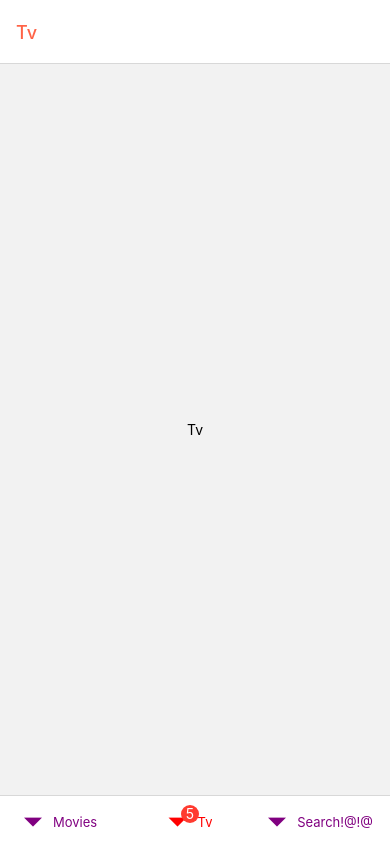
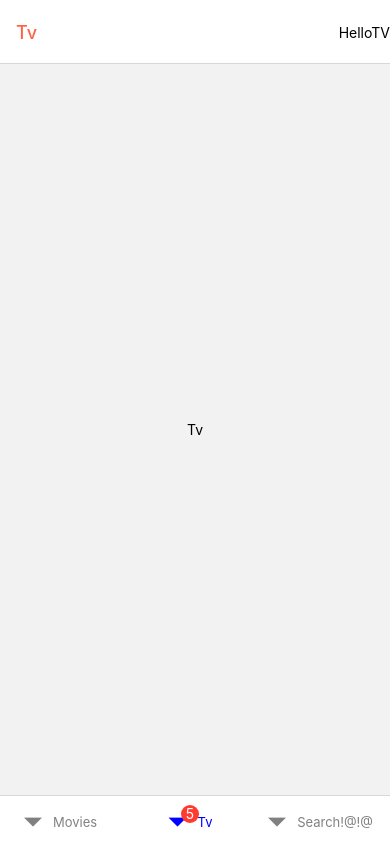
Before and after one commit to BlackMarine/noovies, a React Native app: screen / in a window 390 px wide. Built offline with nearby package versions, Linux system fonts and the light colour scheme.

Commit message:
2.6 탭 네비게이션 headerRight 기능추가

```diff
--- a/App.js
+++ b/App.js
@@ -16,6 +16,7 @@ export default function App() {
     return <AppLoading />;
   }
   return (
+    //네비게이션컨테이너가 필요함 그냥 룰임
     <NavigationContainer>
       <Tabs />
     </NavigationContainer>
--- a/navigation/Tabs.js
+++ b/navigation/Tabs.js
@@ -3,32 +3,46 @@ import { createBottomTabNavigator } from "@react-navigation/bottom-tabs";
 import Moives from "../screens/Movies";
 import Tv from "../screens/Tv";
 import Search from "../screens/Search";
-import { View, Text } from "react-native-web";
+import { View, Text } from "react-native";
 
 const Tab = createBottomTabNavigator();
 
 function Tabs() {
   return (
     <Tab.Navigator
+      //첫탭위치 init
       initialRouteName="Tv"
       screenOptions={{
+        //i pad 에선 비사이드 많이씀
         tabBarLabelPosition: "beside-icon",
-        tabBarActiveTintColor: "red",
-        tabBarInactiveTintColor: "purple",
+        tabBarActiveTintColor: "blue",
+        tabBarInactiveTintColor: "gray",
       }}
     >
-      <Tab.Screen name="Movies" component={Moives} />
+      <Tab.Screen
+        name="Movies"
+        component={Moives}
+        options={{
+          headerRight: () => (
+            <View>
+              <Text>HelloMovie</Text>
+            </View>
+          ),
+        }}
+      />
       <Tab.Screen
         name="Tv"
         component={Tv}
         options={{
+          //5개 알림이 있어요~ Badge
           tabBarBadge: 5,
+          //헤더꾸미기
           headerTitleStyle: { color: "tomato" },
-          headerRight: () => {
+          headerRight: () => (
             <View>
-              <Text>Hellodwdwqd</Text>
+              <Text>HelloTV</Text>
             </View>
-          },
+          ),
         }}
       />
       <Tab.Screen name="Search!@!@" component={Search} />
--- a/screens/Movies.js
+++ b/screens/Movies.js
@@ -3,7 +3,7 @@ import {View, Text} from "react-native";
 
 const Movies = () => (
     <View style={{ flex: 1, justifyContent: "center", alignItems: "center"}}>
-        <Text>Movies</Text>
+        <Text>Movieeees</Text>
     </View>
 );
 export default Movies;
```
